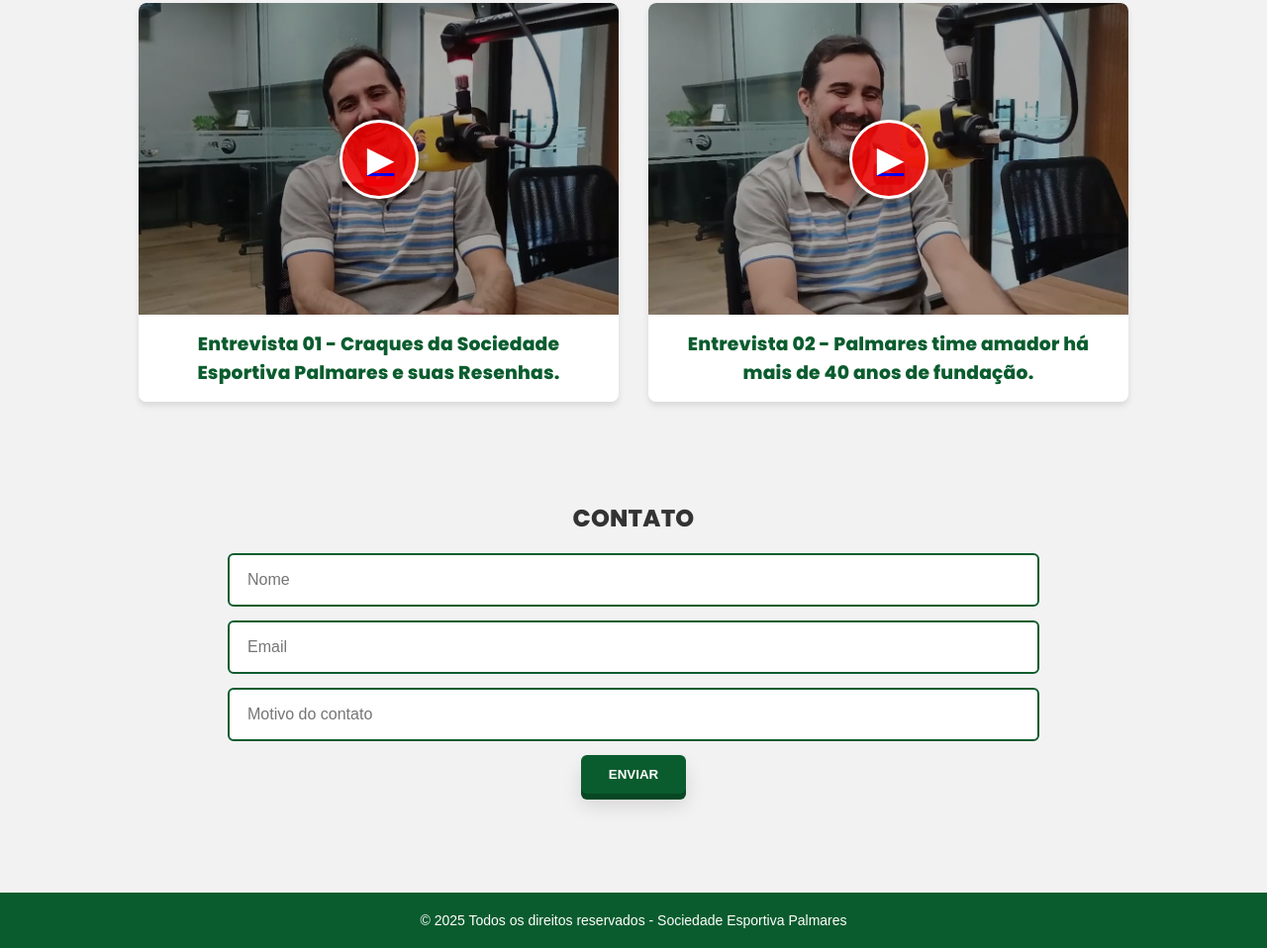
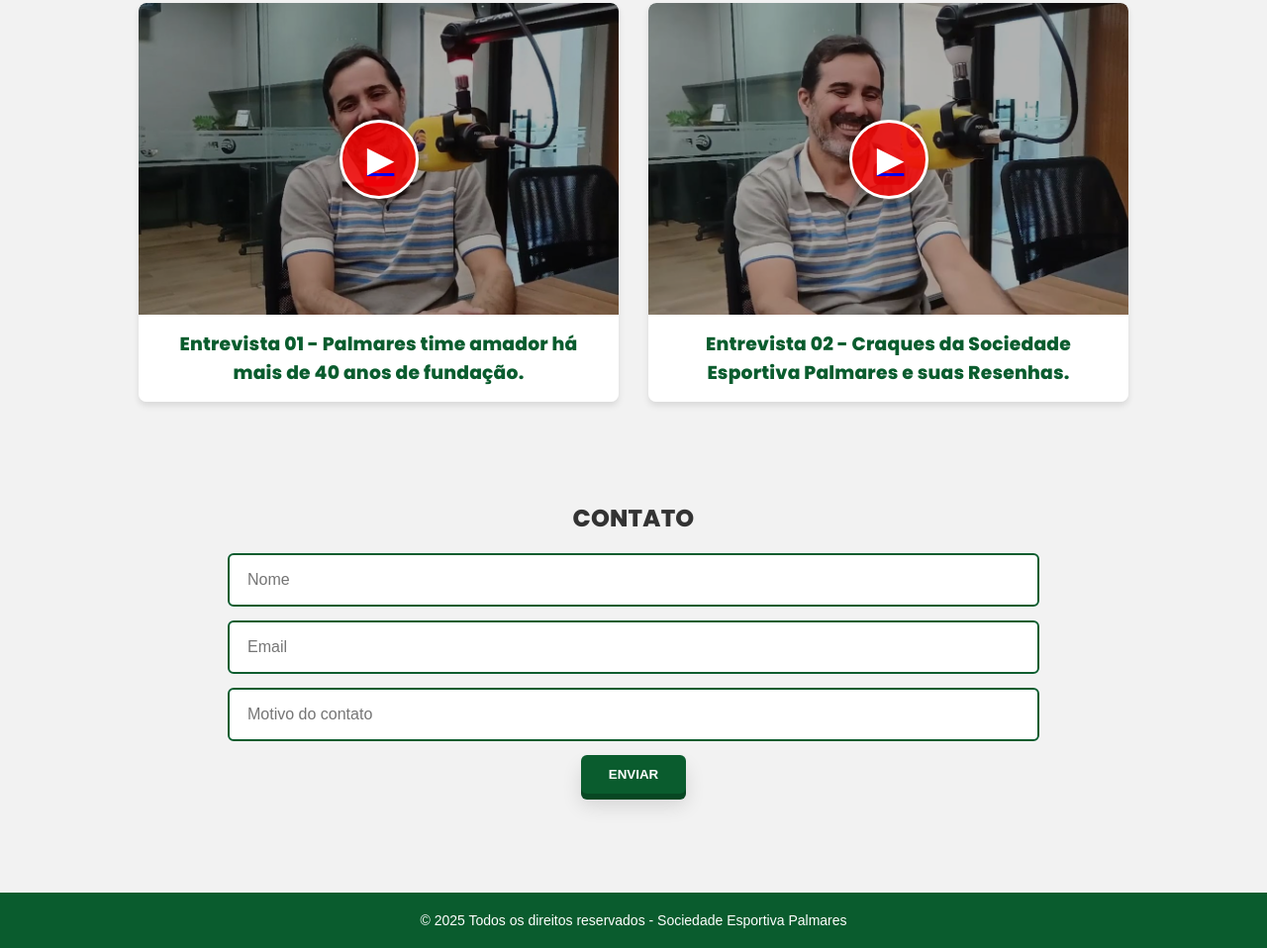
Before and after one commit to lucasfm03/PALMARES, a plain HTML site: page index.html in a window 1280 px wide. Shown: the part 2916-3874 px from the top of the page at 99% size. Drawn offline with Linux system fonts and the light colour scheme.

Commit message:
alteração reportagens

```diff
--- a/index.html
+++ b/index.html
@@ -188,15 +188,15 @@ Valdenor Lima: Administrador de Empresas. Atacante de raríssima habilidade e ch
     <div class="videos-container">
       <div class="video-item">
         <div class="video-thumbnail" style="background-image: url('imagens/video1.jpg');">
-          <a href="https://www.youtube.com/watch?v=xnpqEZ2NejI" target="_blank" class="play-button"></a>
+          <a href="https://www.youtube.com/watch?v=NogKwb9zapc" target="_blank" class="play-button"></a>
         </div>
-        <h3>Entrevista 01 - Craques da Sociedade Esportiva Palmares e suas Resenhas.</h3>
+        <h3>Entrevista 01 - Palmares time amador há mais de 40 anos de fundação.</h3>
       </div>
       <div class="video-item">
         <div class="video-thumbnail" style="background-image: url('imagens/video2.png');">
-          <a href="https://www.youtube.com/watch?v=NogKwb9zapc" target="_blank" class="play-button"></a>
+          <a href="https://www.youtube.com/watch?v=xnpqEZ2NejI" target="_blank" class="play-button"></a>
         </div>
-        <h3>Entrevista 02 - Palmares time amador há mais de 40 anos de fundação.</h3>
+        <h3>Entrevista 02 - Craques da Sociedade Esportiva Palmares e suas Resenhas.</h3>
       </div>
     </div>
   </section>
```
